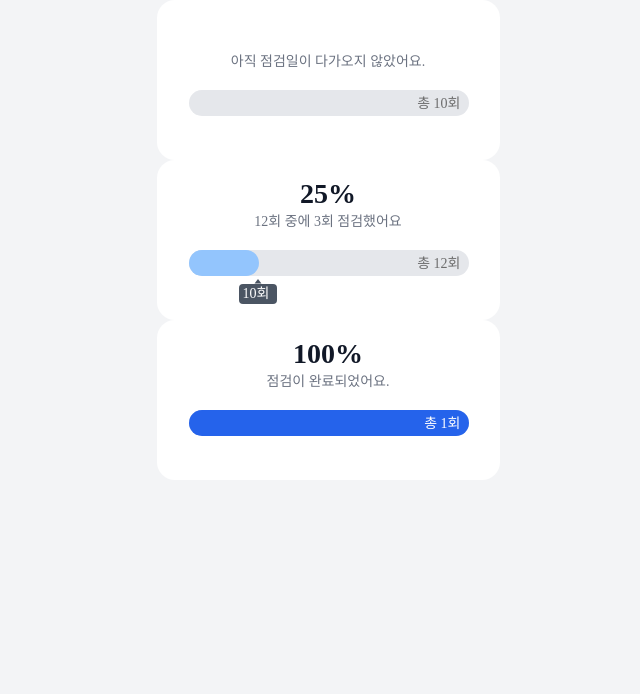
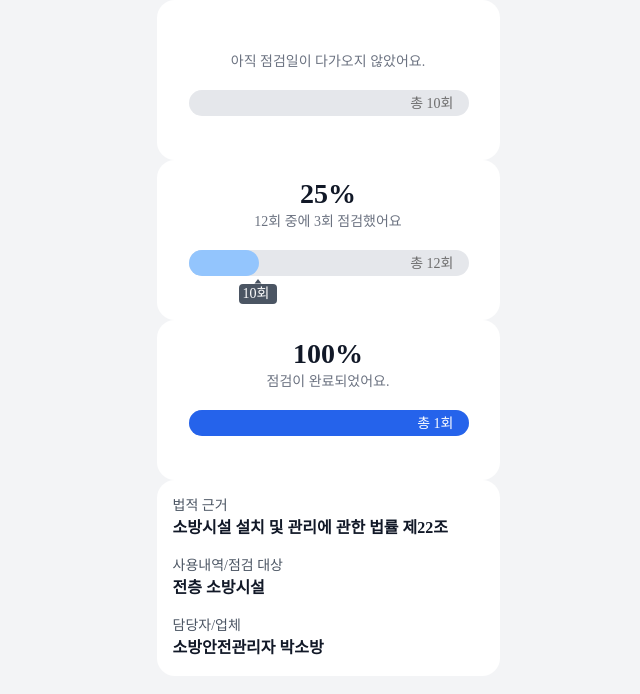
Before and after one commit to 10aeat/10aeat_Frontend, a Next.js app: page /manage/detail in a window 1280 px wide. Shown: the top 694 px of the page, without its empty margins (312-952 px from the left). Built offline with nearby package versions, Linux system fonts and the light colour scheme; a web font is replaced by a local one.

Commit message:
[Feat] 점검 계획 Card

```diff
--- a/src/app/manage/detail/page.tsx
+++ b/src/app/manage/detail/page.tsx
@@ -1,5 +1,6 @@
 'use client'
 
+import InspectionPlan from '@/components/atoms/InspectionPlan'
 import TrackingProgress2 from '@/components/atoms/TrackingProcess2'
 
 export default function ManageDetail() {
@@ -8,6 +9,11 @@ export default function ManageDetail() {
       <TrackingProgress2 totalChecks={10} completedChecks={0} status="대기" />
       <TrackingProgress2 totalChecks={12} completedChecks={3} status="진행중" />
       <TrackingProgress2 totalChecks={1} completedChecks={1} status="완료" />
+      <InspectionPlan
+        legalBasis="소방시설 설치 및 관리에 관한 법률 제22조"
+        target="전층 소방시설"
+        manager="소방안전관리자 박소방"
+      />
     </div>
   )
 }
--- /dev/null
+++ b/src/components/atoms/InspectionPlan.tsx
@@ -0,0 +1,35 @@
+interface Props {
+  legalBasis: string
+  target: string
+  manager: string
+}
+export default function InspectionPlan({ legalBasis, target, manager }: Props) {
+  return (
+    <div className="flex flex-col w-[343px] items-start gap-[16px] p-[16px] relative bg-white rounded-[18px]">
+      <div className=" flex flex-col items-start relative">
+        <div className="font-Pretendard font-medium text-gray-600 text-[14px] leading-[20px] relative w-fit whitespace-nowrap">
+          법적 근거
+        </div>
+        <p className="font-Pretendard font-semibold text-gray-900 text-[16px] leading-[24px] relative w-fit whitespace-nowrap">
+          {legalBasis}
+        </p>
+      </div>
+      <div className="flex flex-col items-start relative">
+        <div className="font-Pretendard font-medium text-gray-600 text-[14px] leading-[20px] relative w-fit whitespace-nowrap">
+          사용내역/점검 대상
+        </div>
+        <p className="font-Pretendard font-semibold text-gray-900 text-[16px] leading-[24px] relative w-fit whitespace-nowrap">
+          {target}
+        </p>
+      </div>
+      <div className="flex flex-col items-start relative">
+        <div className="font-Pretendard font-medium text-gray-600 text-[14px] leading-[20px] relative w-fit whitespace-nowrap">
+          담당자/업체
+        </div>
+        <p className="font-Pretendard font-semibold text-gray-900 text-[16px] leading-[24px] relative w-fit whitespace-nowrap">
+          {manager}
+        </p>
+      </div>
+    </div>
+  )
+}
--- a/src/components/atoms/TrackingProcess2.tsx
+++ b/src/components/atoms/TrackingProcess2.tsx
@@ -56,7 +56,7 @@ export default function TrackingProgress2({
             )}
           </div>
           <div
-            className={`absolute w-[64px] top-[5px] right-2 ${totalChecksTextColor} text-right leading-[18px] font-Pretendard font-medium text-[14px]`}
+            className={`absolute w-[64px] top-[5px] right-[15px] ${totalChecksTextColor} text-right leading-[18px] font-Pretendard font-medium text-[14px]`}
           >
             총 {totalChecks}회
           </div>
```
